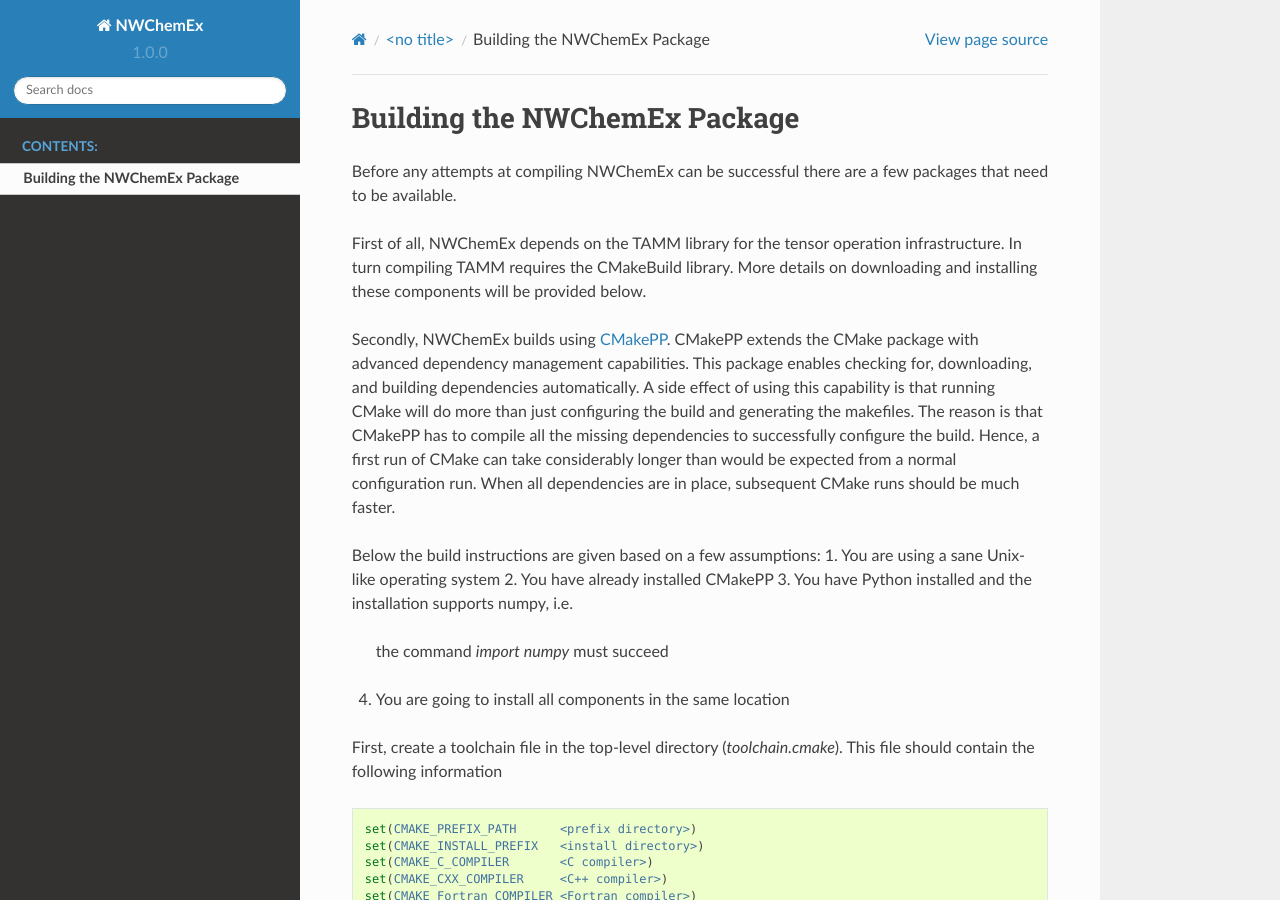
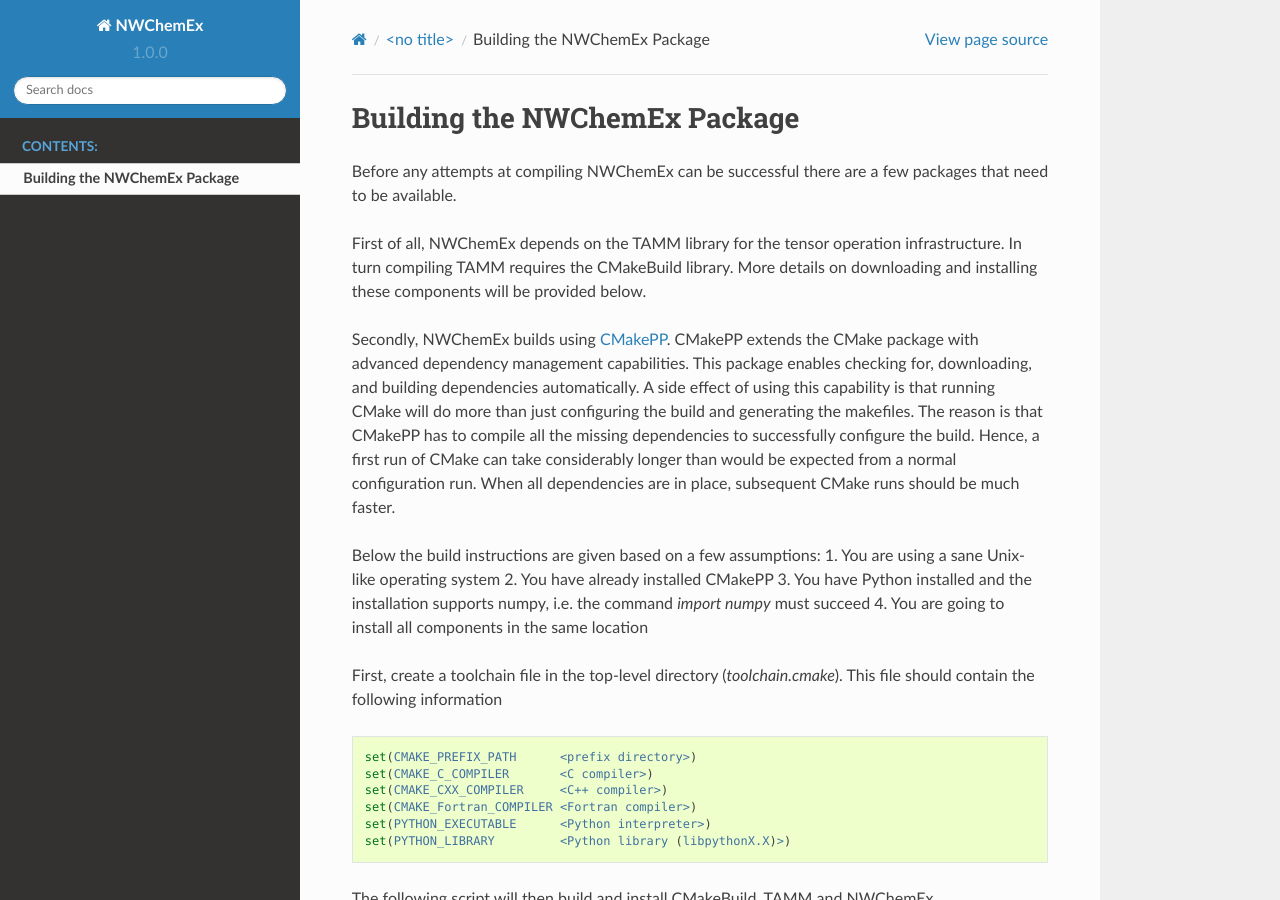
Before and after one commit to NWChemEx/NWChemEx, a Sphinx documentation site: the page built from docs/source/installation/building.rst, in a window 1280 px wide and 900 px high. Built offline with Sphinx 7.4.7 and the Read the Docs theme 2.0.0, drawn with Linux system fonts in a browser that asks for light colours.

Commit message:
HvD: Removed CMAKE_INSTALL_PREFIX from toolchain file.

```diff
--- a/docs/source/installation/building.rst
+++ b/docs/source/installation/building.rst
@@ -25,7 +25,7 @@
 1. You are using a sane Unix-like operating system
 2. You have already installed CMakePP
 3. You have Python installed and the installation supports numpy, i.e.
-   the command `import numpy` must succeed
+the command `import numpy` must succeed
 4. You are going to install all components in the same location
 
 First, create a toolchain file in the top-level directory (`toolchain.cmake`). This
@@ -34,7 +34,6 @@
 .. code-block:: cmake
 
    set(CMAKE_PREFIX_PATH      <prefix directory>)
-   set(CMAKE_INSTALL_PREFIX   <install directory>)
    set(CMAKE_C_COMPILER       <C compiler>)
    set(CMAKE_CXX_COMPILER     <C++ compiler>)
    set(CMAKE_Fortran_COMPILER <Fortran compiler>)
```
